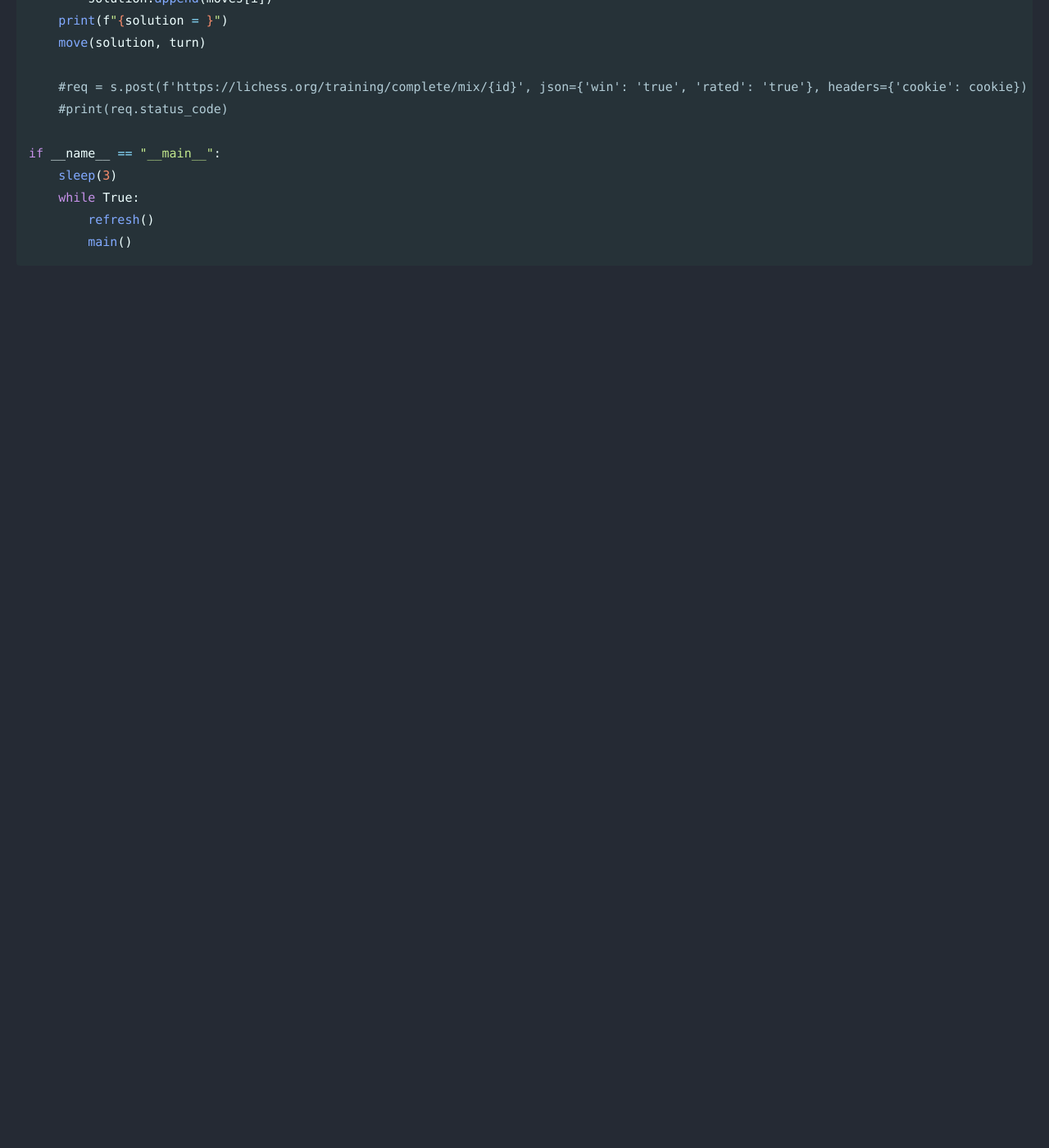
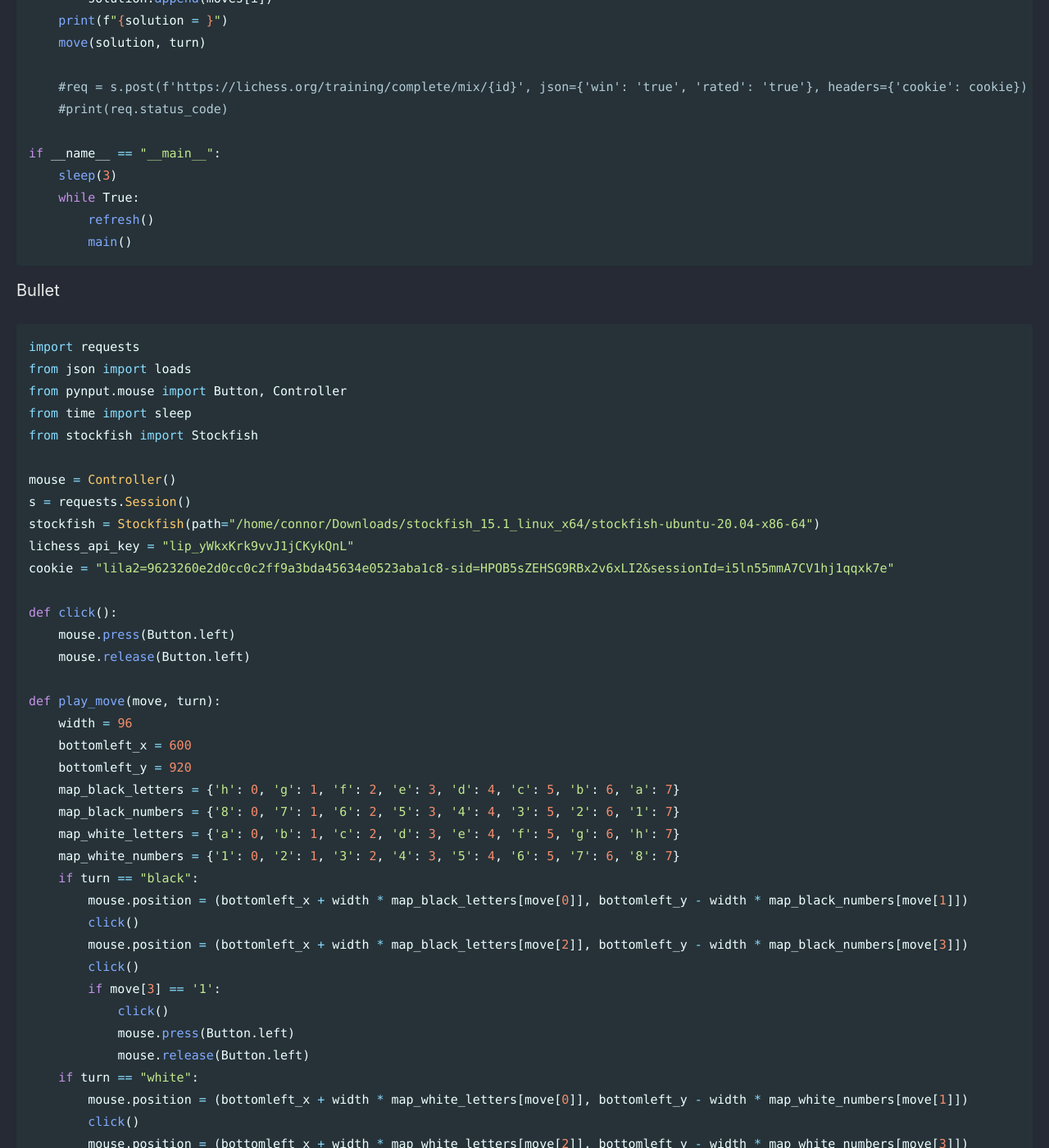
Before and after one commit to Connor-McCartney/Connor-McCartney.github.io, a Jekyll site: the page built from _pages/misc/lichess.md, in a window 1280 px wide and 1400 px high, scrolled down 3100 px. Shown: the whole window at 82% size. Built offline with Jekyll 4.4.1, drawn with Linux system fonts in a browser that asks for light colours; cached includes are drawn as plain includes; before the commit the page ends 3469 px from its top, so only the background shows below that; some of the changed text lies outside the part shown.

Commit message:
Update lichess.md

````diff
--- a/_pages/misc/lichess.md
+++ b/_pages/misc/lichess.md
@@ -127,3 +127,67 @@ if __name__ == "__main__":
         refresh()
         main()
 ```
+
+Bullet
+
+```python
+import requests
+from json import loads
+from pynput.mouse import Button, Controller
+from time import sleep
+from stockfish import Stockfish
+
+mouse = Controller()
+s = requests.Session()
+stockfish = Stockfish(path="/home/connor/Downloads/stockfish_15.1_linux_x64/stockfish-ubuntu-20.04-x86-64")
+lichess_api_key = "lip_yWkxKrk9vvJ1jCKykQnL"
+cookie = "lila2=9623260e2d0cc0c2ff9a3bda45634e0523aba1c8-sid=HPOB5sZEHSG9RBx2v6xLI2&sessionId=i5ln55mmA7CV1hj1qqxk7e"
+
+def click():
+    mouse.press(Button.left)
+    mouse.release(Button.left)
+
+def play_move(move, turn):
+    width = 96
+    bottomleft_x = 600
+    bottomleft_y = 920
+    map_black_letters = {'h': 0, 'g': 1, 'f': 2, 'e': 3, 'd': 4, 'c': 5, 'b': 6, 'a': 7}
+    map_black_numbers = {'8': 0, '7': 1, '6': 2, '5': 3, '4': 4, '3': 5, '2': 6, '1': 7}
+    map_white_letters = {'a': 0, 'b': 1, 'c': 2, 'd': 3, 'e': 4, 'f': 5, 'g': 6, 'h': 7}
+    map_white_numbers = {'1': 0, '2': 1, '3': 2, '4': 3, '5': 4, '6': 5, '7': 6, '8': 7}
+    if turn == "black":
+        mouse.position = (bottomleft_x + width * map_black_letters[move[0]], bottomleft_y - width * map_black_numbers[move[1]])
+        click()
+        mouse.position = (bottomleft_x + width * map_black_letters[move[2]], bottomleft_y - width * map_black_numbers[move[3]])
+        click()
+        if move[3] == '1':
+            click()
+            mouse.press(Button.left)
+            mouse.release(Button.left)
+    if turn == "white":
+        mouse.position = (bottomleft_x + width * map_white_letters[move[0]], bottomleft_y - width * map_white_numbers[move[1]])
+        click()
+        mouse.position = (bottomleft_x + width * map_white_letters[move[2]], bottomleft_y - width * map_white_numbers[move[3]])
+        click()
+        if move[3] == '8':
+            click()
+            mouse.press(Button.left)
+            mouse.release(Button.left)
+
+def main():
+    while True:
+        req = s.get("https://lichess.org/api/account/playing", headers={"Authorization": f"Bearer {lichess_api_key}", "Content-Type": "application/json"})
+        nowPlaying = loads(req.text)["nowPlaying"]
+        data = nowPlaying[0]
+        turn = data["color"]
+        if not data["isMyTurn"]:
+            print("still their turn")
+            continue
+        stockfish.set_fen_position(data["fen"])
+        move = stockfish.get_best_move_time(10)
+        play_move(move, turn)
+
+if __name__ == "__main__":
+    sleep(3)
+    main()
+```
````
